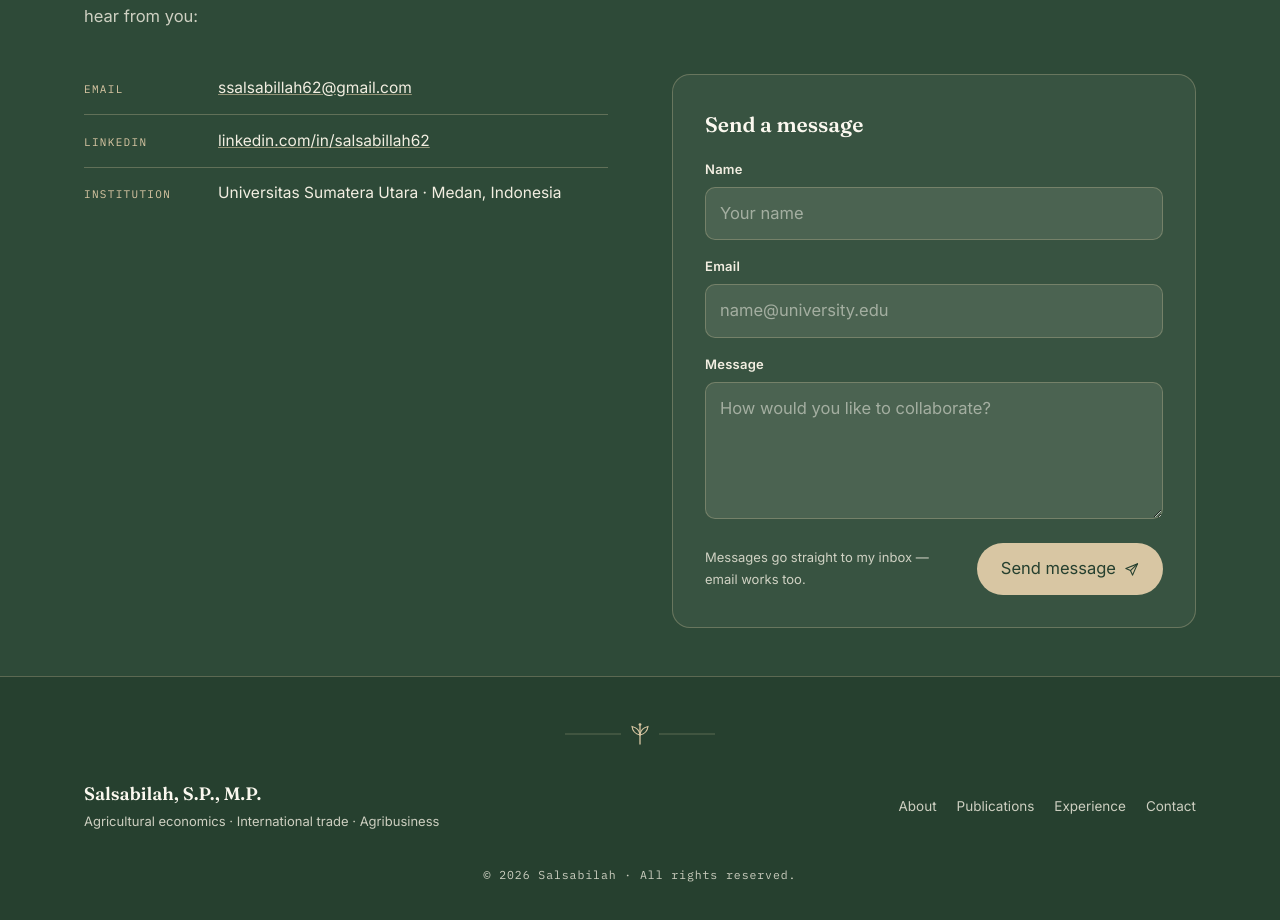
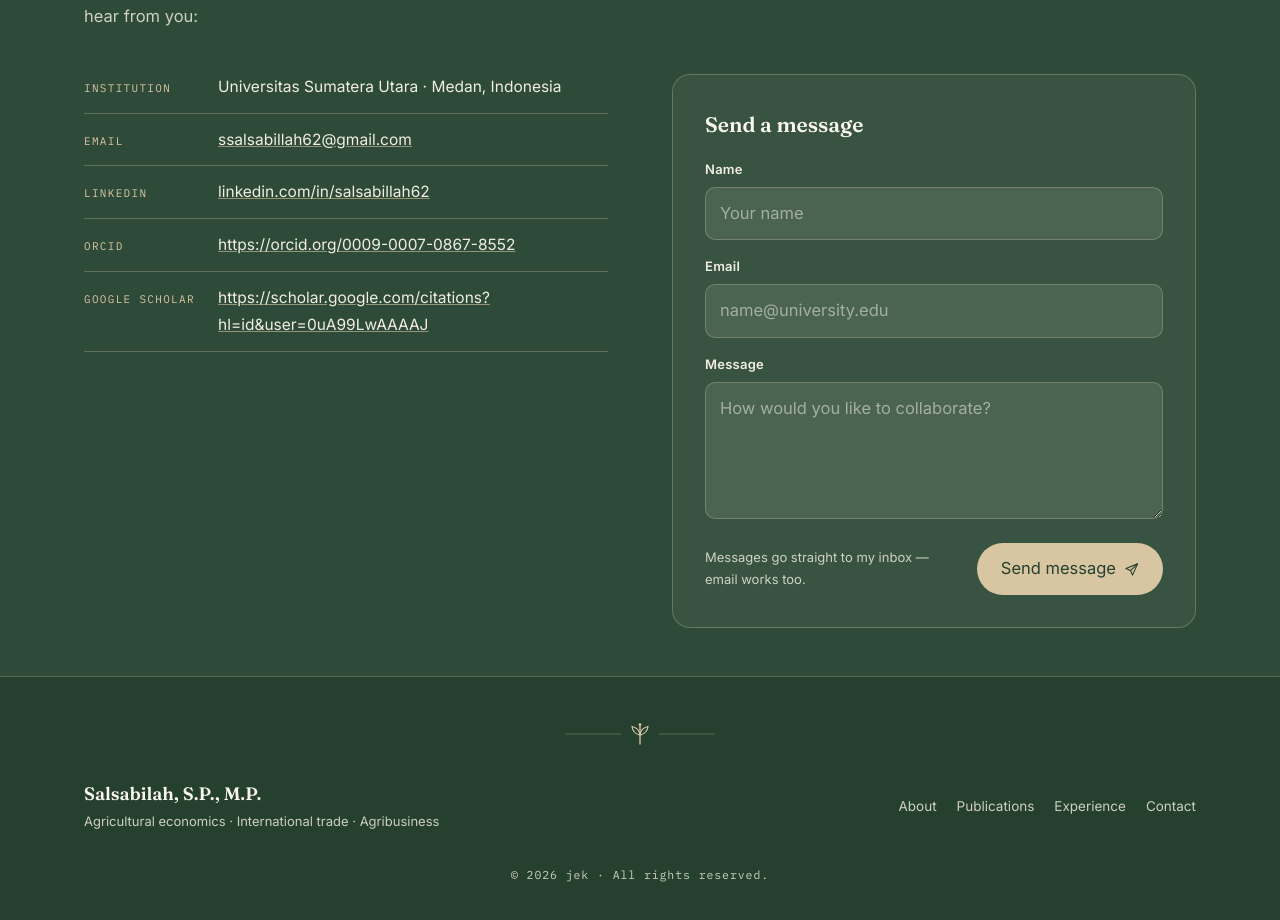
Before and after one commit to MuhammadIrfanDzaky/salsabilah-portfolio, a Next.js app: page /en in a window 1280 px wide. Shown: the part 3790-4710 px from the top of the page. Built offline with nearby package versions, Linux system fonts and the light colour scheme.

Commit message:
feat: add ORCID and Google Scholar links to contact section

```diff
--- a/src/components/contact.tsx
+++ b/src/components/contact.tsx
@@ -23,7 +23,17 @@ export function Contact({ locale }: { locale: Locale }) {
         </div>
         <div className="grid items-start gap-[clamp(32px,5vw,64px)] md:grid-cols-2">
           <dl className="m-0 flex flex-col">
+
             <div className="flex items-baseline gap-4 border-b border-line-on-green pb-3">
+              <dt className="w-[118px] flex-none font-mono text-[11px] uppercase tracking-[0.12em] text-sand">
+                {ui.contact.institutionLabel[locale]}
+              </dt>
+              <dd className="m-0 min-w-0 text-[15.5px] text-on-green">
+                {profile.institution[locale]}
+              </dd>
+            </div>
+
+            <div className="flex items-baseline gap-4 border-b border-line-on-green py-3">
               <dt className="w-[118px] flex-none font-mono text-[11px] uppercase tracking-[0.12em] text-sand">
                 {ui.contact.emailLabel[locale]}
               </dt>
@@ -36,6 +46,7 @@ export function Contact({ locale }: { locale: Locale }) {
                 </a>
               </dd>
             </div>
+
             <div className="flex items-baseline gap-4 border-b border-line-on-green py-3">
               <dt className="w-[118px] flex-none font-mono text-[11px] uppercase tracking-[0.12em] text-sand">
                 {ui.contact.linkedinLabel[locale]}
@@ -51,14 +62,39 @@ export function Contact({ locale }: { locale: Locale }) {
                 </a>
               </dd>
             </div>
-            <div className="flex items-baseline gap-4 pt-3">
+
+            <div className="flex items-baseline gap-4 border-b border-line-on-green py-3">
               <dt className="w-[118px] flex-none font-mono text-[11px] uppercase tracking-[0.12em] text-sand">
-                {ui.contact.institutionLabel[locale]}
+                {ui.contact.orcidLabel[locale]}
               </dt>
-              <dd className="m-0 min-w-0 text-[15.5px] text-on-green">
-                {profile.institution[locale]}
+              <dd className="m-0 min-w-0 [overflow-wrap:anywhere]">
+                <a
+                  href={profile.orcid}
+                  target="_blank"
+                  rel="noopener noreferrer"
+                  className="text-[15.5px] text-on-green underline decoration-sand/60 hover:text-on-green-strong"
+                >
+                  {profile.orcid.replace("https://www.", "")}
+                </a>
               </dd>
             </div>
+
+            <div className="flex items-baseline gap-4 border-b border-line-on-green py-3">
+              <dt className="w-[118px] flex-none font-mono text-[11px] uppercase tracking-[0.12em] text-sand">
+                {ui.contact.scholarLabel[locale]}
+              </dt>
+              <dd className="m-0 min-w-0 [overflow-wrap:anywhere]">
+                <a
+                  href={profile.scholar}
+                  target="_blank"
+                  rel="noopener noreferrer"
+                  className="text-[15.5px] text-on-green underline decoration-sand/60 hover:text-on-green-strong"
+                >
+                  {profile.scholar.replace("https://www.", "")}
+                </a>
+              </dd>
+            </div>
+
           </dl>
 
           <form
--- a/src/data/profile.ts
+++ b/src/data/profile.ts
@@ -35,6 +35,8 @@ export type Profile = {
   institution: Localized;
   email: string;
   linkedin: string;
+  orcid: string;
+  scholar: string;
   photo: string;
   cvPath: string;
   siteUrl: string;
@@ -129,6 +131,8 @@ export const profile: Profile = {
   },
   email: "ssalsabillah62@gmail.com",
   linkedin: "https://www.linkedin.com/in/salsabillah62",
+  orcid: "https://orcid.org/0009-0007-0867-8552",
+  scholar: "https://scholar.google.com/citations?hl=id&user=0uA99LwAAAAJ",
   photo: "/pfp_salsa.jpeg",
   cvPath: "/cv/Curriculum-Vitae-Salsabillah-2026.pdf",
   siteUrl: "https://salsabilah-portfolio.vercel.app",
@@ -352,6 +356,8 @@ export const ui = {
     },
     emailLabel: { en: "Email", id: "Email" },
     linkedinLabel: { en: "LinkedIn", id: "LinkedIn" },
+    orcidLabel: { en: "ORCID", id: "ORCID" },
+    scholarLabel: { en: "Google Scholar", id: "Google Scholar" },
     institutionLabel: { en: "Institution", id: "Institusi" },
     form: {
       title: { en: "Send a message", id: "Kirim pesan" },
@@ -377,8 +383,8 @@ export const ui = {
       id: "Ekonomi pertanian · Perdagangan internasional · Agribisnis",
     },
     rights: {
-      en: "© 2026 Salsabilah · All rights reserved.",
-      id: "© 2026 Salsabilah · Hak cipta dilindungi.",
+      en: "© 2026 jek · All rights reserved.",
+      id: "© 2026 jek · Hak cipta dilindungi.",
     },
   },
 } as const;
```
